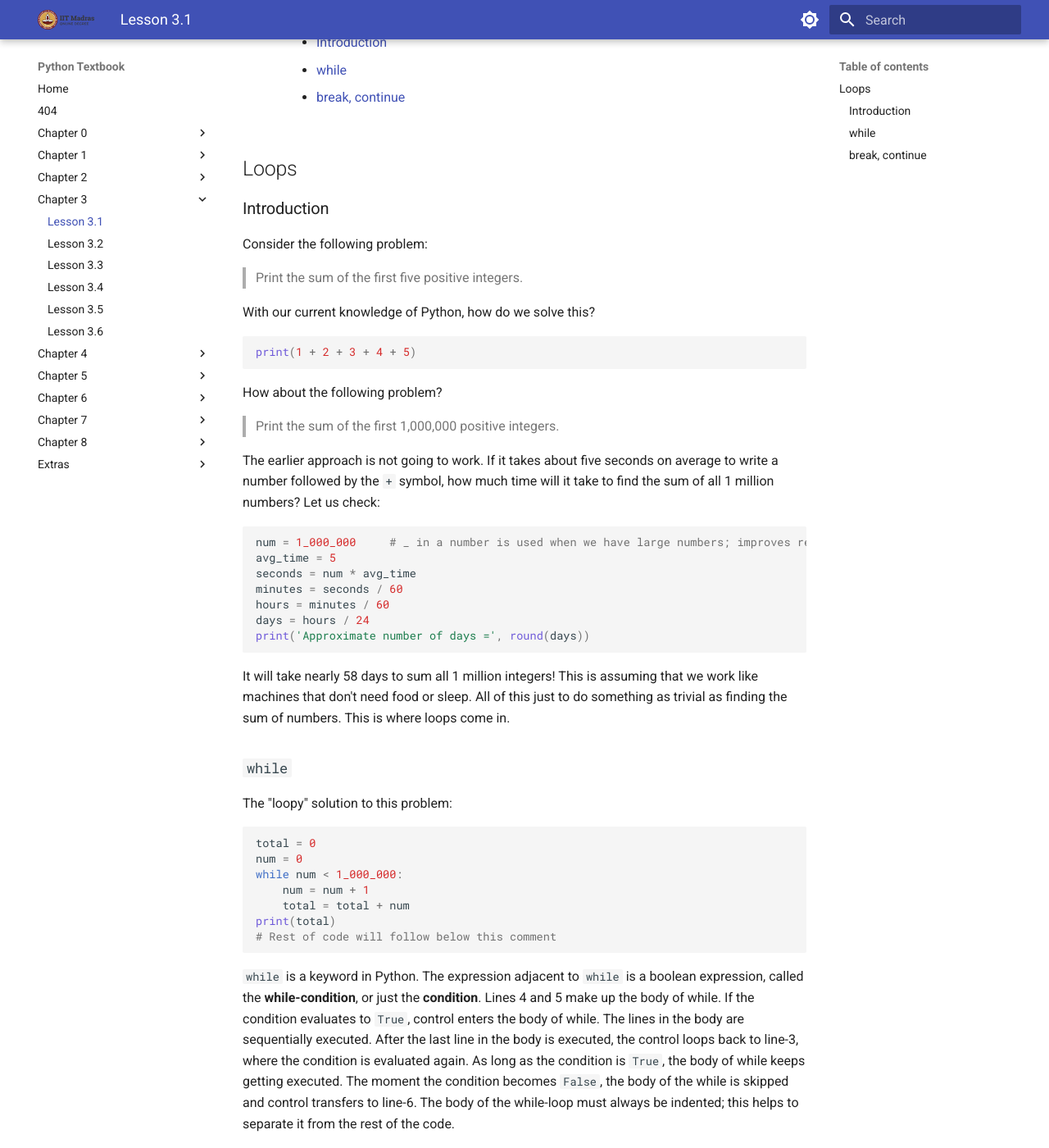
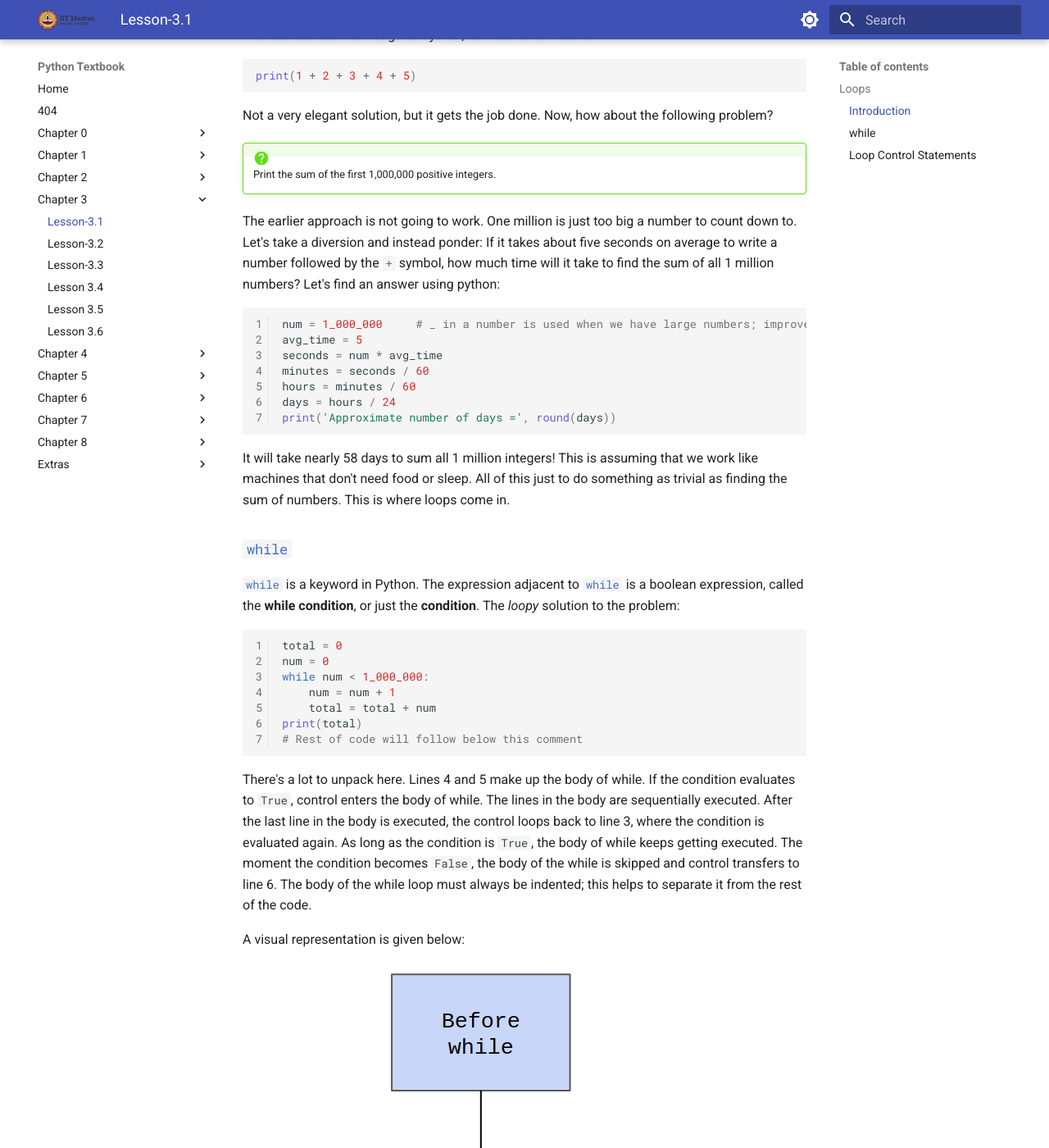
Before and after one commit to bsc-iitm/python-textbook, an MkDocs documentation site: the page built from docs/chapter-3/lesson-3.1.md, in a window 1280 px wide and 1400 px high, scrolled down 375 px. Shown: the whole window at 82% size. Built offline with MkDocs 1.6.1 and Material for MkDocs 9.7.7, drawn with Linux system fonts in a browser that asks for light colours; some of the changed text lies outside the part shown.

Commit message:
Fixed links in L 1.1 Proofread L 3.1, 3.2, 3.3

````diff
--- a/docs/chapter-3/lesson-3.1.md
+++ b/docs/chapter-3/lesson-3.1.md
@@ -1,15 +1,4 @@
-<img src="../assets/images/logo.png" width=30% />
-
-<hr>
-<span style="display:flex; justify-content: space-between;">
-	<a href="../index.html">Home</a> <a href="../chapter-3/lesson-3.2.html">Lesson-3.2</a>
-</span>
-<hr>
-
 # Lesson-3.1
-
-
-[TOC]
 
 ## Loops
 
@@ -17,21 +6,24 @@
 
 Consider the following problem:
 
-> Print the sum of the first five positive integers.
+!!! question " "
+    Print the sum of the first five positive integers.
 
 With our current knowledge of Python, how do we solve this?
 
 ```python
 print(1 + 2 + 3 + 4 + 5)
 ```
+Not a very elegant solution, but it gets the job done. Now, how about the following problem?
 
-How about the following problem?
+!!! question " "
+    Print the sum of the first 1,000,000 positive integers.
 
-> Print the sum of the first 1,000,000 positive integers.
+The earlier approach is not going to work. One million is just too big a number to count down to. Let's take a diversion and instead ponder: If it takes about five seconds on average to write a number followed by the `#!py +` symbol, how much time will it take to find the sum of all 1 million numbers? Let's find an answer using python:
 
-The earlier approach is not going to work. If it takes about five seconds on average to write a number followed by the `+` symbol, how much time will it take to find the sum of all 1 million numbers? Let us check:
+<!-- Add a tooltip here -->
 
-```python
+```python linenums="1"
 num = 1_000_000		# _ in a number is used when we have large numbers; improves readability
 avg_time = 5
 seconds = num * avg_time
@@ -45,11 +37,12 @@
 
 
 
-### `while`
+### `#!py while`
 
-The "loopy" solution to this problem:
+`#!py while` is a keyword in Python. The expression adjacent to `#!py while` is a boolean expression, called the **while condition**, or just the **condition**.
+The *loopy* solution to the problem:
 
-```python
+```python linenums="1"
 total = 0
 num = 0
 while num < 1_000_000:
@@ -59,29 +52,31 @@
 # Rest of code will follow below this comment
 ```
 
-`while` is a keyword in Python. The expression adjacent to `while` is a boolean expression, called the **while-condition**, or just the **condition**. Lines 4 and 5 make up the body of while. If the condition evaluates to `True`, control enters the body of while. The lines in the body are sequentially executed. After the last line in the body is executed, the control loops back to line-3, where the condition is evaluated again. As long as the condition is `True`, the body of while keeps getting executed. The moment the condition becomes `False`, the body of the while is skipped and control transfers to line-6. The body of the while-loop must always be indented; this helps to separate it from the rest of the code.
+There's a lot to unpack here. Lines 4 and 5 make up the body of while. If the condition evaluates to `True`, control enters the body of while. The lines in the body are sequentially executed. After the last line in the body is executed, the control loops back to line 3, where the condition is evaluated again. As long as the condition is `True`, the body of while keeps getting executed. The moment the condition becomes `False`, the body of the while is skipped and control transfers to line 6. The body of the while loop must always be indented; this helps to separate it from the rest of the code.
 
 A visual representation is given below:
 
-<img src="../assets/images/img-009.png" style="zoom:70%"  />
+![Control flow of while](../assets/images/img-009.png)
 
 Let us consider another example:
 
-> Keep accepting integers as input from the user until the user enters a negative number. Print the sum of the positive numbers entered by the user. Print 0 if the user doesn't enter any positive integer.
+!!! question " "
+    Keep accepting integers as input from the user until the user enters a negative number. Print the sum of the positive numbers entered by the user. Print 0 if the user doesn't enter any positive integer.
 
 The visual representation of the code is given below:
 
-<img src="../assets/images/img-017.png" style="zoom:60%;" />
+![Previous code explained](../assets/images/img-017.png)
 
 
 
 One final example before closing this section:
 
-> Keep accepting integers as input from the user until the user enters a negative number. Print the maximum among the positive numbers entered by the user. Print 0 if the user doesn't enter any positive integer.
+!!! question " "
+    Keep accepting integers as input from the user until the user enters a negative number. Print the maximum among the positive numbers entered by the user. Print 0 if the user doesn't enter any positive integer.
 
 **Solution**
 
-```python
+```python linenums="1"
 # Initialize
 num = int(input())
 max_num = 0
@@ -94,15 +89,16 @@
 print(max_num)
 ```
 
-Note that lines 6-8 make up the body of `while` and are indented. Lines 1, 4 and 9 have some comments which are meant to help the reader understand what is happening in the code that follows them.
+Note that lines 6-8 make up the body of `#!py while` and are indented. Lines 1, 4 and 9 have some comments which are meant to help the reader understand what is happening in the code that follows them.
 
 
+<!-- Might want to move this topic to after for loops -->
 
-### `break`, `continue`
+### Loop Control Statements
 
-`break` and `continue` are keywords in Python and are associated with loops. The `break` statement is used to exit out of a loop without executing any code that comes below it. For example:
+`#!py break` and `#!py continue` are keywords in Python and are associated with loops. The `#!py break` statement is used to exit out of a loop without executing any code that comes below it. For example:
 
-```python
+```python linenums="1"
 num = 1
 while True:
 	if (num % 2 == 0) and (num % 3 == 0) and (num % 4 == 0):
@@ -111,11 +107,11 @@
 print(num)
 ```
 
-The above code prints the smallest positive integer that is divisible by 2, 3 and 4, which is the same as the LCM of (2, 3, 4). The moment this number is found, the code breaks out of the loop.
+The above code prints the smallest positive integer that is divisible by 2, 3 and 4, which is the same as the LCM of $(2, 3, 4)$. The moment this number is found, the code breaks out of the loop.
 
-The `continue` statement is used to move to the next iteration of the loop, skipping whatever code comes below it. For example:
+The `#!py continue` statement is used to move to the next iteration of the loop, skipping whatever code comes below it. For example:
 
-```python
+```python linenums="1"
 x = 0
 while x < 50:
     x = x + 1
````
Also changed, not shown: other parts of docs/chapter-3/lesson-3.1.md (+2 -2 lines), docs/chapter-1/lesson-1.1.md (+11 -12 lines), docs/chapter-3/lesson-3.2.md (+25 -36 lines), docs/chapter-3/lesson-3.3.md (+26 -34 lines).
